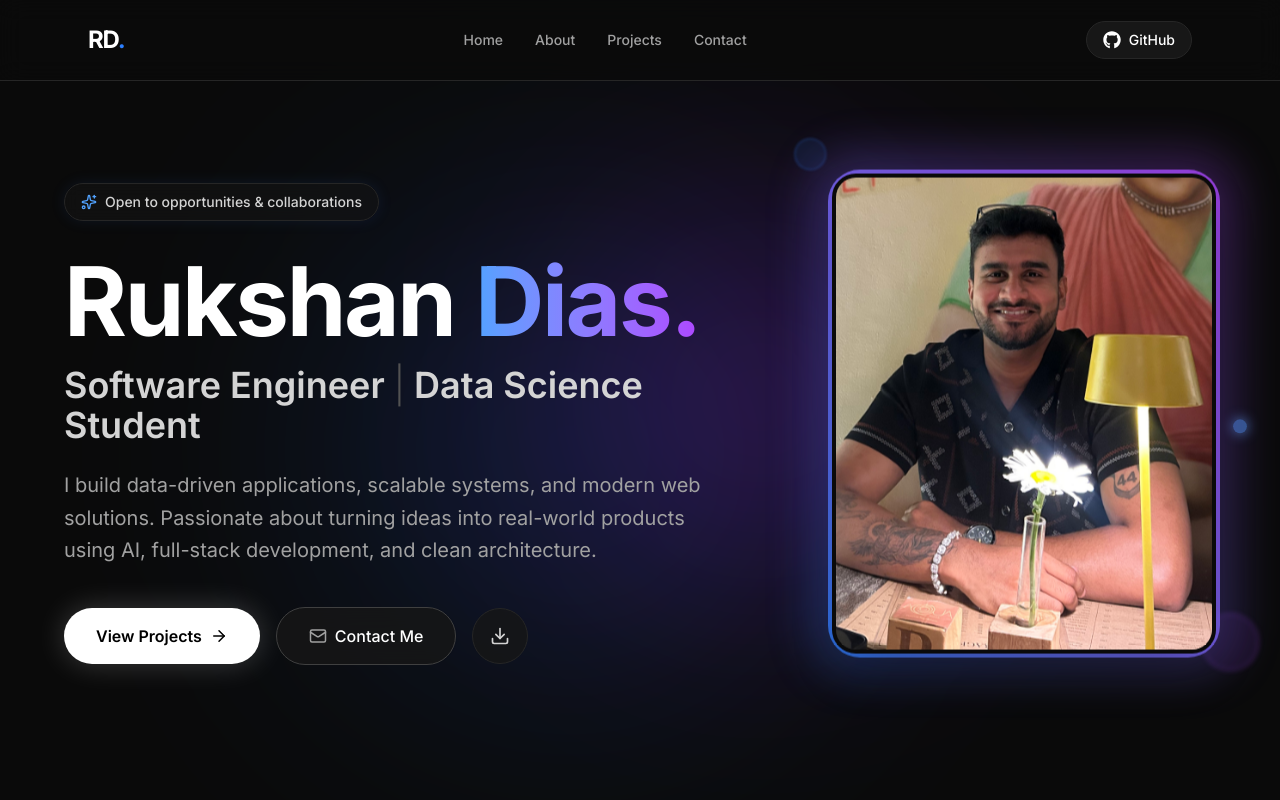
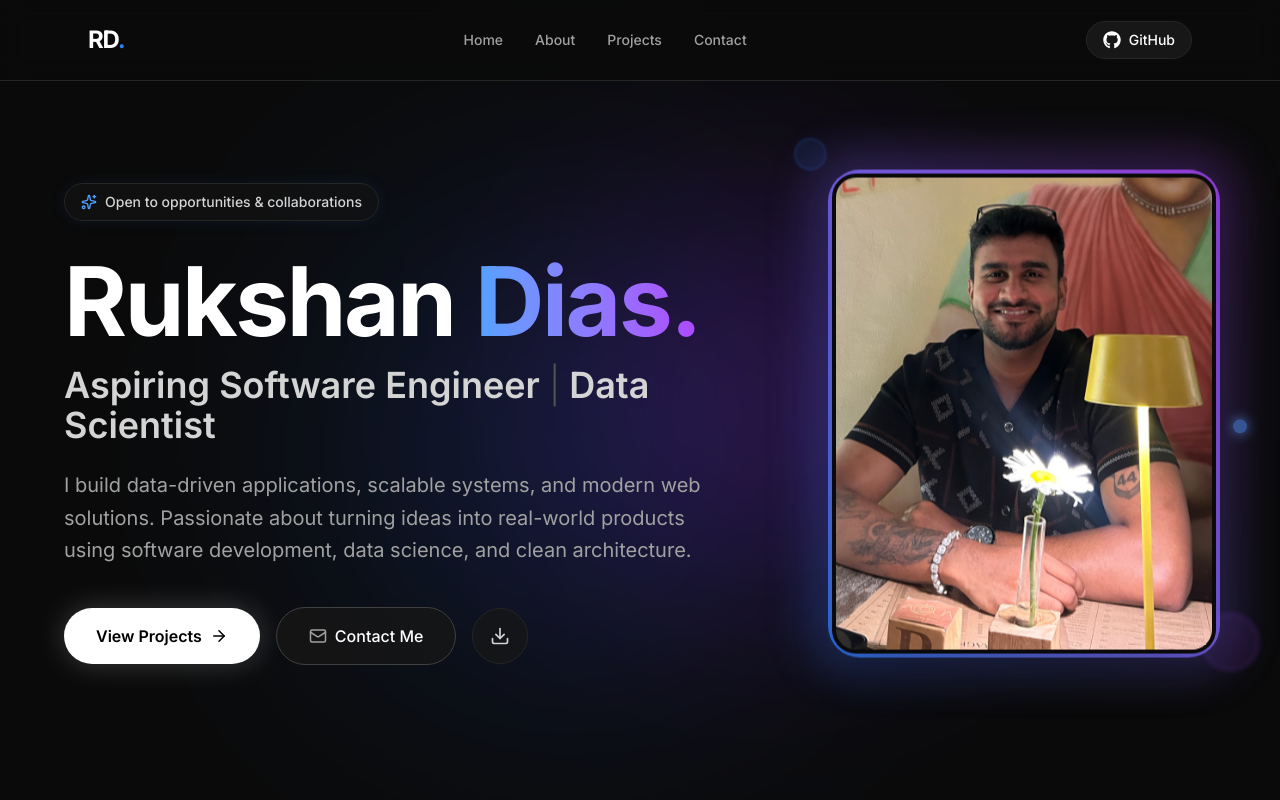
Before and after one commit to Ruki-Diaz/portfolio-website, a Next.js app: page / in a window 1280 px wide. Shown: the top 800 px of the page. Built offline with nearby package versions, Linux system fonts and the light colour scheme.

Commit message:
Update Hero section title and description

```diff
--- a/components/sections/Hero.js
+++ b/components/sections/Hero.js
@@ -58,7 +58,7 @@ export default function Hero() {
             variants={{ hidden: { opacity: 0, y: 20 }, visible: { opacity: 1, y: 0, transition: { duration: 0.6, ease: "easeOut" } } }}
             className="text-2xl sm:text-4xl font-semibold text-neutral-300 mb-6"
           >
-            Software Engineer <span className="text-neutral-600 font-light">|</span> Data Science Student
+            Aspiring Software Engineer <span className="text-neutral-600 font-light">|</span> Data Scientist
           </motion.h2>
 
           {/* Description */}
@@ -66,7 +66,7 @@ export default function Hero() {
             variants={{ hidden: { opacity: 0, y: 20 }, visible: { opacity: 1, y: 0, transition: { duration: 0.6, ease: "easeOut" } } }}
             className="text-lg sm:text-xl text-neutral-400 mb-10 max-w-2xl leading-relaxed"
           >
-            I build data-driven applications, scalable systems, and modern web solutions. Passionate about turning ideas into real-world products using AI, full-stack development, and clean architecture.
+            I build data-driven applications, scalable systems, and modern web solutions. Passionate about turning ideas into real-world products using software development, data science, and clean architecture.
           </motion.p>
 
           {/* Buttons */}
```
